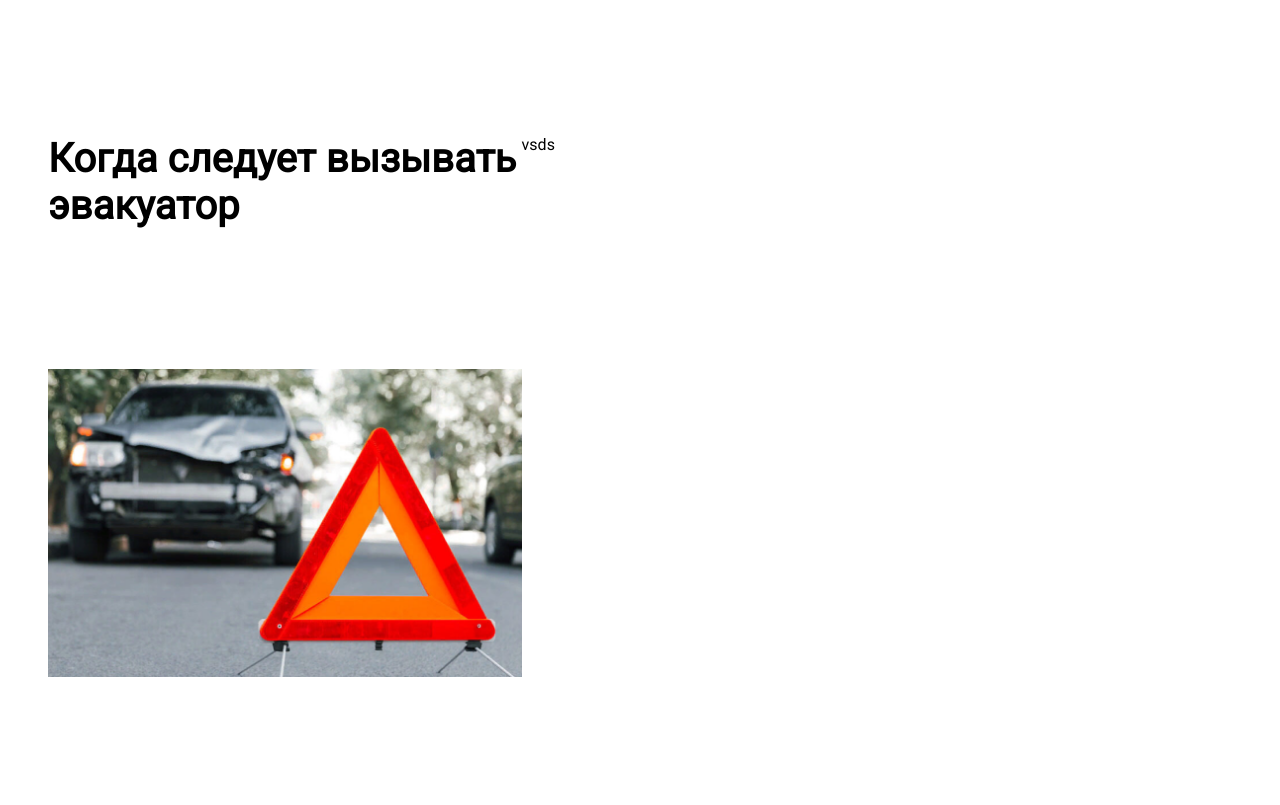
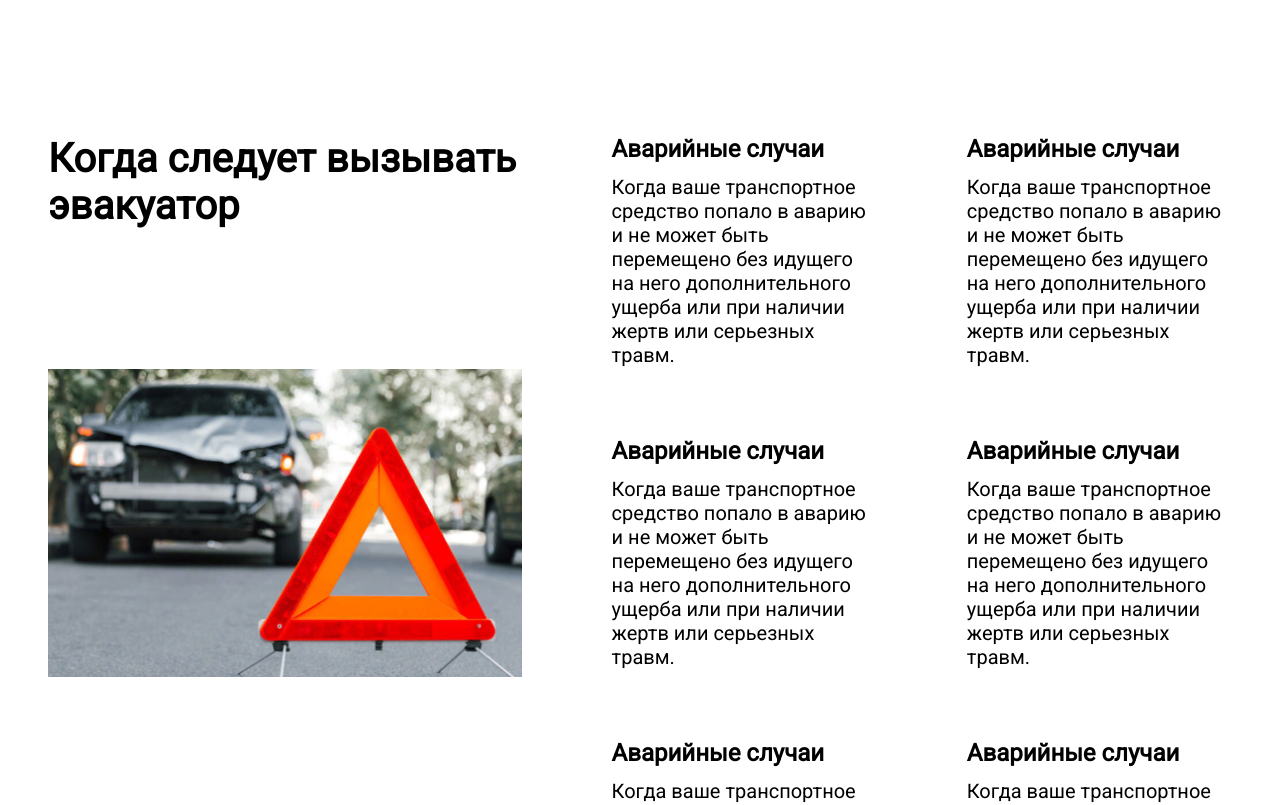
Before and after one commit to Dmitra4kovdenis/eva-komi-nextjs, a Next.js app: page / in a window 1280 px wide. Shown: the part 1780-2585 px from the top of the page. Before the commit the page ends 2461 px from the top, so only its background shows below. Built offline with nearby package versions, Linux system fonts and the light colour scheme.

Commit message:
feat(when-to-call):добавил карточки

```diff
--- /dev/null
+++ b/containers/page-home/when-to-call/when-to-call-cases/cases-list.ts
@@ -0,0 +1,26 @@
+export const casesList = [
+  {
+    title: "Аварийные случаи",
+    text: "Когда ваше транспортное средство попало в аварию и не может быть перемещено без идущего на него дополнительного ущерба или при наличии жертв или серьезных травм.",
+  },
+  {
+    title: "Аварийные случаи",
+    text: "Когда ваше транспортное средство попало в аварию и не может быть перемещено без идущего на него дополнительного ущерба или при наличии жертв или серьезных травм.",
+  },
+  {
+    title: "Аварийные случаи",
+    text: "Когда ваше транспортное средство попало в аварию и не может быть перемещено без идущего на него дополнительного ущерба или при наличии жертв или серьезных травм.",
+  },
+  {
+    title: "Аварийные случаи",
+    text: "Когда ваше транспортное средство попало в аварию и не может быть перемещено без идущего на него дополнительного ущерба или при наличии жертв или серьезных травм.",
+  },
+  {
+    title: "Аварийные случаи",
+    text: "Когда ваше транспортное средство попало в аварию и не может быть перемещено без идущего на него дополнительного ущерба или при наличии жертв или серьезных травм.",
+  },
+  {
+    title: "Аварийные случаи",
+    text: "Когда ваше транспортное средство попало в аварию и не может быть перемещено без идущего на него дополнительного ущерба или при наличии жертв или серьезных травм.",
+  },
+];
--- /dev/null
+++ b/containers/page-home/when-to-call/when-to-call-cases/index.tsx
@@ -0,0 +1,20 @@
+import { FC } from "react";
+import css from "./when-to-call-cases.module.scss";
+import { casesList } from "./cases-list";
+
+const WhenToCallCases: FC = () => {
+  return (
+    <div className={css.container}>
+      {casesList.map((item, key) => {
+        return (
+          <div className={css.card} key={key}>
+            <h3 className={css.title}>{item.title}</h3>
+            <div className={css.text}>{item.text}</div>
+          </div>
+        );
+      })}
+    </div>
+  );
+};
+
+export default WhenToCallCases;
--- /dev/null
+++ b/containers/page-home/when-to-call/when-to-call-cases/when-to-call-cases.module.scss
@@ -0,0 +1,21 @@
+@use "styles/mixins";
+@use "styles/typography";
+@use "styles/media";
+
+.container {
+  display: flex;
+  flex-wrap: wrap;
+
+}
+.card {
+  width: 50%;
+  padding-left: 90px;
+  margin-bottom: 70px;
+
+}
+.title {
+  @include typography.h3
+}
+.text {
+  @include typography.body
+}
--- a/containers/page-home/when-to-call/when-to-call.tsx
+++ b/containers/page-home/when-to-call/when-to-call.tsx
@@ -1,5 +1,6 @@
 import { FC } from "react";
 import css from "./when-to-call.module.scss";
+import WhenToCallCases from "@/containers/page-home/when-to-call/when-to-call-cases";
 export const WhenToCall: FC = () => {
   return (
     <div className={css.container}>
@@ -11,7 +12,9 @@ export const WhenToCall: FC = () => {
           src={"/when-to-call-image.png"}
         />
       </div>
-      <div className={css.rightBlock}>vsds</div>
+      <div className={css.rightBlock}>
+        <WhenToCallCases />
+      </div>
     </div>
   );
 };
```
